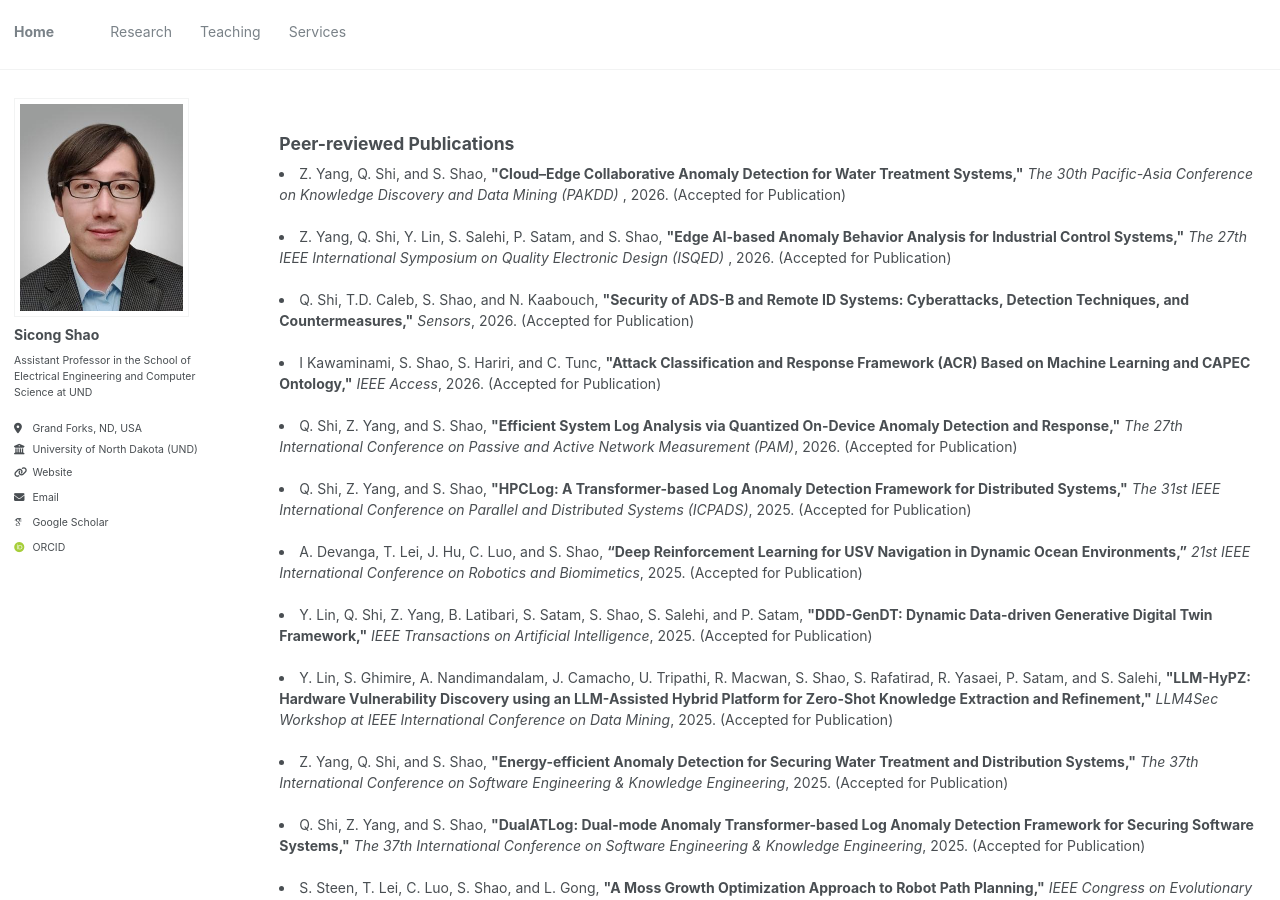
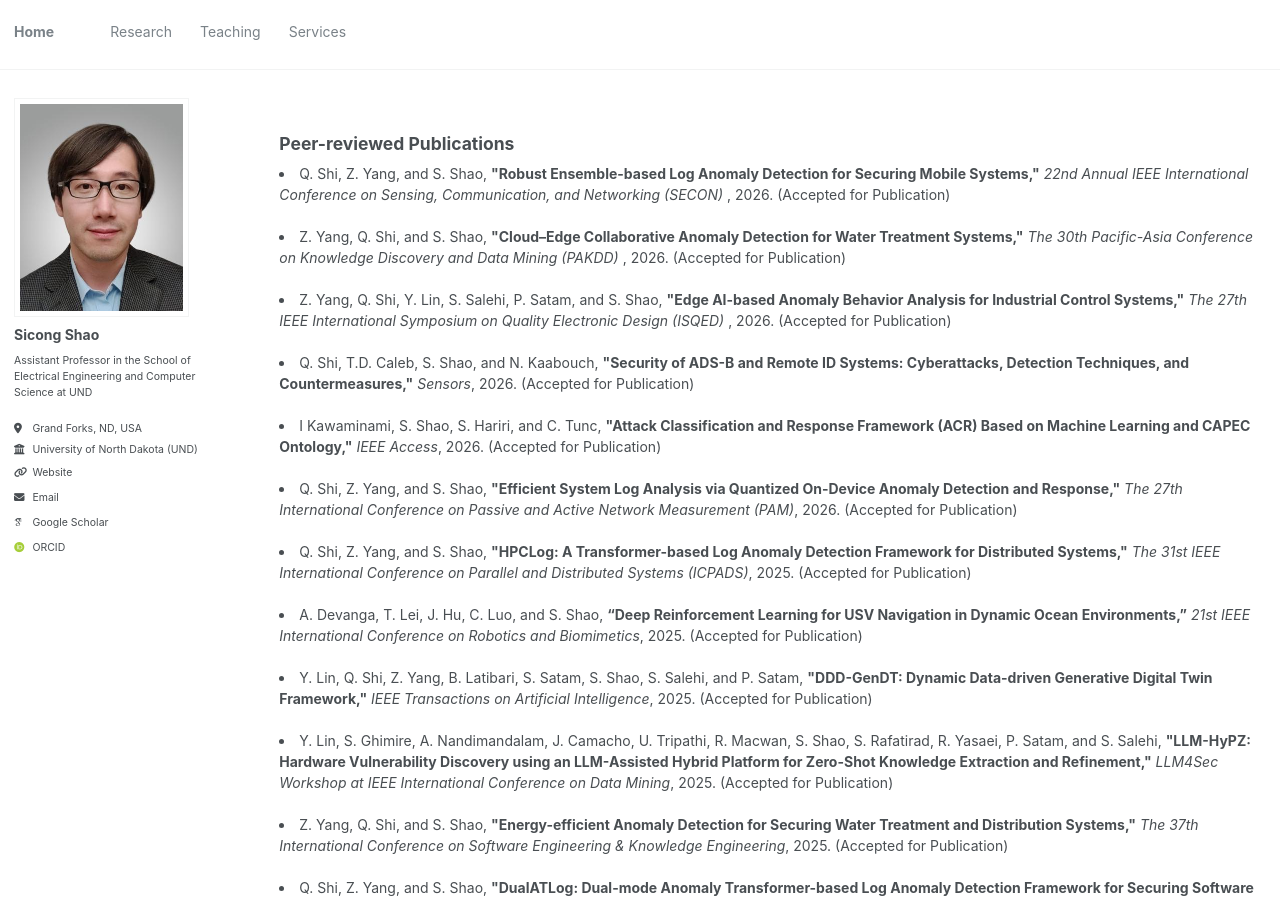
Before and after one commit to sicongshao/sicongshao.github.io, a Jekyll site: the page built from _pages/publications.html, in a window 1280 px wide and 900 px high. Built offline with Jekyll 4.4.1, drawn with Linux system fonts in a browser that asks for light colours; some web fonts are replaced.

Commit message:
first commit

```diff
--- a/_pages/publications.html
+++ b/_pages/publications.html
@@ -18,6 +18,12 @@ author_profile: true
 <li>SARJ award from NSF EPSCoR RII Track-2 FEC funed by USA/NSF, PI</li><br> -->
 
 <h2>Peer-reviewed Publications</h2>
+
+
+<li>
+  Q. Shi, Z. Yang, and S. Shao, <strong>"Robust Ensemble-based Log Anomaly Detection for Securing Mobile Systems,"</strong> <i>22nd Annual IEEE International Conference on Sensing, Communication, and Networking (SECON) </i>, 2026. (Accepted for Publication)
+</li>
+<br>
 
 
 <li>
```
